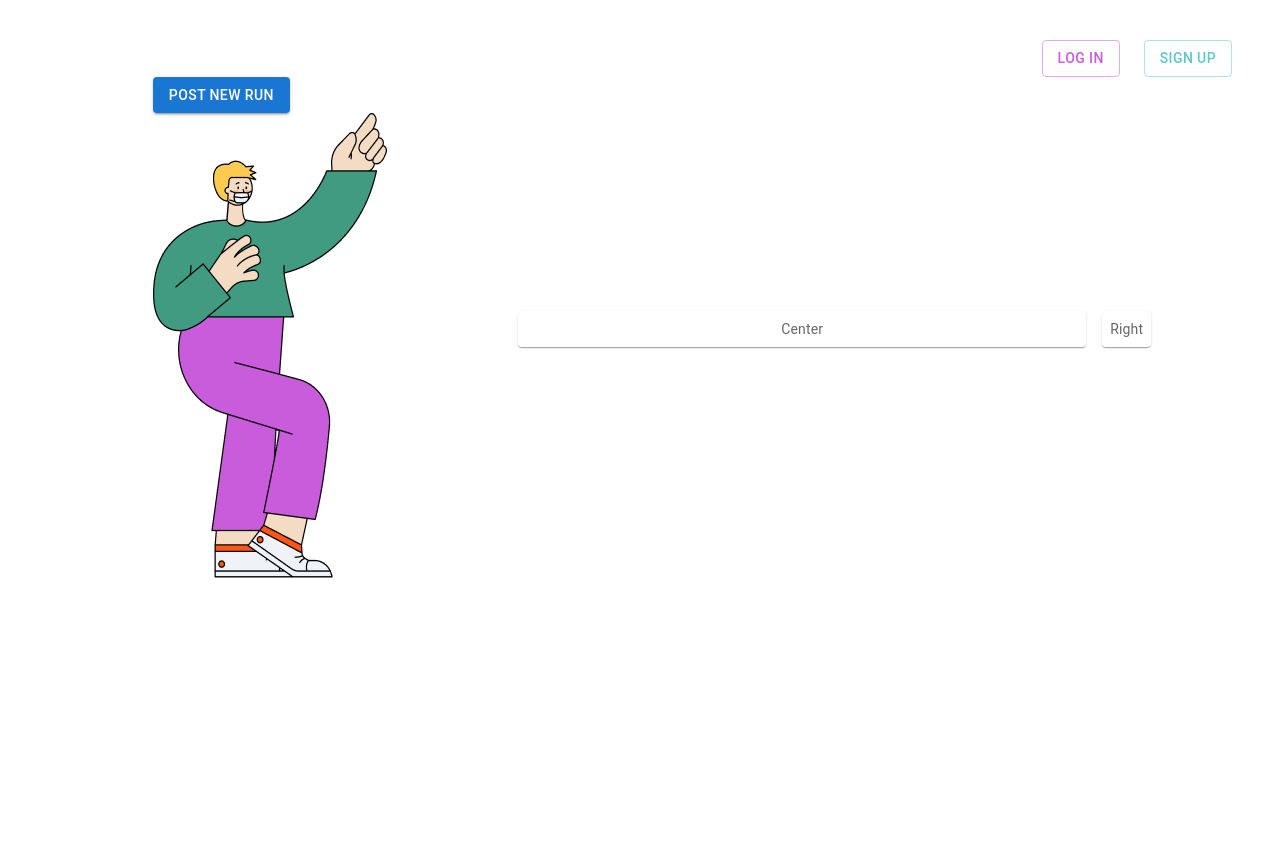
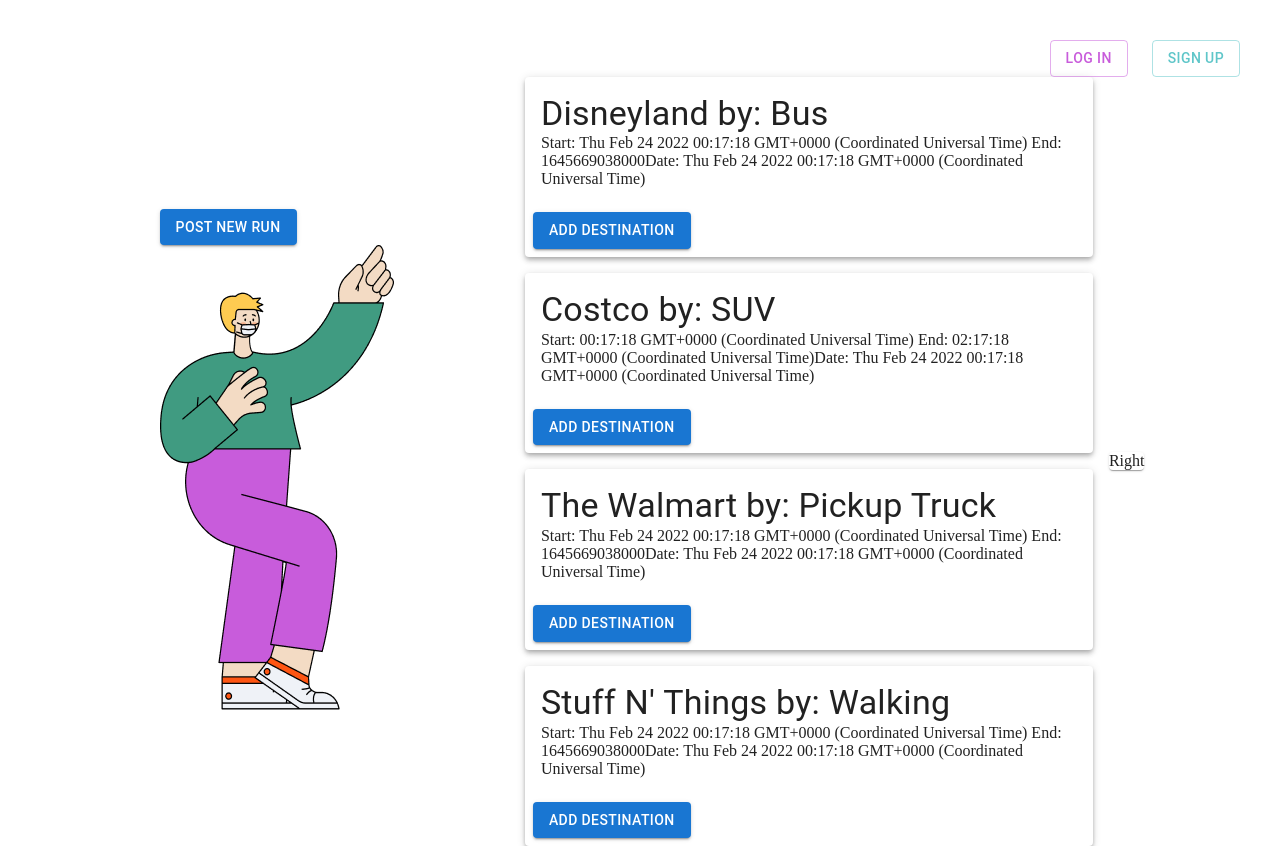
Before and after one commit to rpp31-boc-lachesis/neighbr, a React (Create React App) app in the folder client/: page /runnerDash in a window 1280 px wide. Before the commit the page ends 800 px from the top, so only its background shows below. Built offline with nearby package versions, Linux system fonts and the light colour scheme; the HTML template or start-up script is replaced by a standard one.

Commit message:
added test data

```diff
--- a/client/src/App.jsx
+++ b/client/src/App.jsx
@@ -1,11 +1,11 @@
 import React from 'react';
-import CssBaseline from '@mui/material/CssBaseline';
 import { BrowserRouter as Router, Routes, Route } from 'react-router-dom';
 import Navbar from './components/Splash/Navbar.jsx';
 import Splash from './components/Splash/Splash.jsx';
 import Other from './components/Other.jsx';
 import RunnerDash from './components/RunnerDash/RunnerDash.jsx';
 import Error from './components/Error.jsx';
+import testData from './testData'; // temporary test data
 // import Typography from '@mui/material/Typography';
 // import Button from '@mui/material/Button';
 // import Box from '@mui/material/Box';
@@ -14,7 +14,16 @@ class App extends React.Component {
   constructor(props) {
     super(props);
     this.state = {
+      destinations: [],
     };
+    this.handlePostDest = this.handlePostDest.bind(this);
+  }
+
+  handlePostDest(run) {
+    const { destinations } = this.state;
+    this.setState({
+      destinations: [...destinations, run]
+    });
   }
 
   render() {
@@ -25,7 +34,7 @@ class App extends React.Component {
           <Routes>
             <Route path="/" element={<Splash />} />
             <Route path="/other" element={<Other />} />
-            <Route path="/runnerDash" element={<RunnerDash />} />
+            <Route path="/runnerDash" element={<RunnerDash destinations={testData} handlePostDest={this.handlePostDest} />} />
             <Route path="*" element={<Error />} />
           </Routes>
         </Router>
--- /dev/null
+++ b/client/src/components/RunnerDash/Destination.jsx
@@ -0,0 +1,35 @@
+import React from 'react';
+import propTypes from 'prop-types';
+import Box from '@mui/material/Box';
+import Card from '@mui/material/Card';
+import CardActions from '@mui/material/CardActions';
+import CardContent from '@mui/material/CardContent';
+import Button from '@mui/material/Button';
+import Typography from '@mui/material/Typography';
+
+export default function Destination(props) {
+  const { dest } = props;
+  const { destination, date, startTime, endTime, transportation } = dest;
+  return (
+    <Card elevation={4}>
+      <CardContent>
+        <Typography variant="h4">{`${destination} by: ${transportation}`}</Typography>
+        <Typography variant="body">{`Start: ${startTime} End: ${endTime}`}</Typography>
+        <Typography variant="body">{`Date: ${date}`}</Typography>
+      </CardContent>
+      <CardActions>
+        <Button variant="contained">Add Destination</Button>
+      </CardActions>
+    </Card>
+  );
+}
+
+Destination.propTypes = {
+  dest: propTypes.shape({
+    destination: propTypes.string.isRequired,
+    date: propTypes.string.isRequired,
+    startTime: propTypes.string.isRequired,
+    endTime: propTypes.string.isRequired,
+    transportation: propTypes.string.isRequired,
+  }).isRequired,
+};
--- a/client/src/components/RunnerDash/RunnerDash.jsx
+++ b/client/src/components/RunnerDash/RunnerDash.jsx
@@ -1,54 +1,55 @@
-import * as React from 'react';
+import React from 'react';
+import propTypes from 'prop-types';
 import { styled } from '@mui/material/styles';
-import Box from '@mui/material/Box';
+// import Box from '@mui/material/Box';
+// import Card from '@mui/material/Card';
 import Container from '@mui/material/Container';
 import Paper from '@mui/material/Paper';
+import Stack from '@mui/material/Stack';
 import Grid from '@mui/material/Grid';
 import Button from '@mui/material/Button';
 import wavyBuddyPoint from '../../assets/wavyBuddiesStanding.png';
+import Destination from './Destination.jsx';
 
-const Item = styled(Paper)(({ theme }) => ({
-  ...theme.typography.body2,
-  padding: theme.spacing(1),
-  textAlign: 'center',
-  color: theme.palette.text.secondary,
-}));
-
-// class PostErrand extends React.Component {
-//   constructor(props) {
-//     super(props);
-//     this.state = {
-
-//     };
-//   }
-
-//   render() {
-
-//   }
-// }
 export default function RunnerDash(props) {
+  const { destinations } = props;
+  const Destinations = destinations.map((dest, index) => <Destination dest={dest} key={`dest${index}`} />);
   return (
-    <Box height="100%">
-    <Container justifyContent="center" alignItems="center" height="100%" maxwidth="sm">
-      <Grid container justifyContent="center" alignItems="center" minHeight="100%" spacing={2}>
+    <Container justifyContent="center" alignItems="center" maxwidth="sm">
+      <Grid container justifyContent="center" alignItems="center" spacing={2}>
         <Grid item xs={4}>
           <Container
             direction="column"
             justifyContent="center"
             alignItems="center"
-            maxwidth="sm">
+            maxwidth="sm"
+          >
             <Button variant="contained">Post New Run</Button>
             <img src={wavyBuddyPoint} alt="" />
           </Container>
         </Grid>
         <Grid item xs={6}>
-          <Item>Center</Item>
+          <Stack spacing={2}>
+            {Destinations}
+          </Stack>
         </Grid>
         <Grid item>
-          <Item>Right</Item>
+          <Paper>Right</Paper>
         </Grid>
       </Grid>
     </Container>
-    </Box>
   );
 }
+RunnerDash.propTypes = {
+  destinations: propTypes.arrayOf(
+    propTypes.shape(
+      {
+        destination: propTypes.string.isRequired,
+        date: propTypes.string.isRequired,
+        startTime: propTypes.string.isRequired,
+        endTime: propTypes.string.isRequired,
+        transportation: propTypes.string.isRequired,
+      }
+    )
+  ).isRequired
+};
--- /dev/null
+++ b/client/src/index.css
@@ -0,0 +1,8 @@
+body,html {
+  min-height: 100vh;
+  padding: 0;
+  margin: 0;
+}
+* {
+  box-sizing: content-box;
+}
--- a/client/src/index.jsx
+++ b/client/src/index.jsx
@@ -1,5 +1,6 @@
 import React from 'react';
 import ReactDOM from 'react-dom';
 import App from './App.jsx';
+import css from './index.css';
 
-ReactDOM.render(<App style={{ minHeight: '100vh' }} />, document.getElementById('app'));
+ReactDOM.render(<App />, document.getElementById('app'));
--- /dev/null
+++ b/client/src/testData.js
@@ -0,0 +1,35 @@
+const testData = [
+  {
+    destination: 'Disneyland',
+    date: new Date(),
+    startTime: new Date(),
+    endTime: new Date().setHours(new Date().getHours() + 2),
+    transportation: 'Bus',
+    items: [],
+  },
+  {
+    destination: 'Costco',
+    date: new Date(),
+    startTime: new Date().toTimeString(),
+    endTime: new Date(new Date().setHours(new Date().getHours() + 2)).toTimeString(),
+    transportation: 'SUV',
+    items: [],
+  },
+  {
+    destination: 'The Walmart',
+    date: new Date(),
+    startTime: new Date(),
+    endTime: new Date().setHours(new Date().getHours() + 2),
+    transportation: 'Pickup Truck',
+    items: [],
+  },
+  {
+    destination: 'Stuff N\' Things',
+    date: new Date(),
+    startTime: new Date(),
+    endTime: new Date().setHours(new Date().getHours() + 2),
+    transportation: 'Walking',
+    items: [],
+  },
+];
+export default testData;
--- a/webpack.config.js
+++ b/webpack.config.js
@@ -26,7 +26,11 @@ module.exports = {
       {
         test: /\.(png|svg|jpg|jpeg|gif)$/i,
         type: 'asset/resource',
-      }
+      },
+      {
+        test: /\.css$/i,
+        use: ['style-loader', 'css-loader'],
+      },
     ]
   }
 };
```
Also changed, not shown: client/src/components/DevNav.jsx (deleted, +0 -15 lines), package.json (+6 -3 lines), 1 other file (tests, documents, lock files or other folders).
